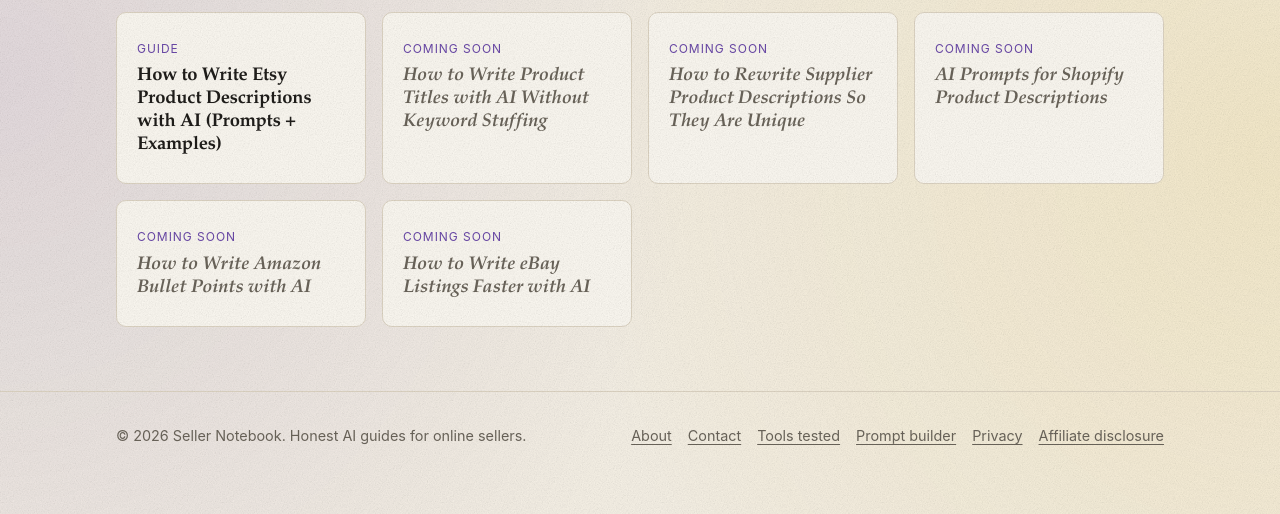
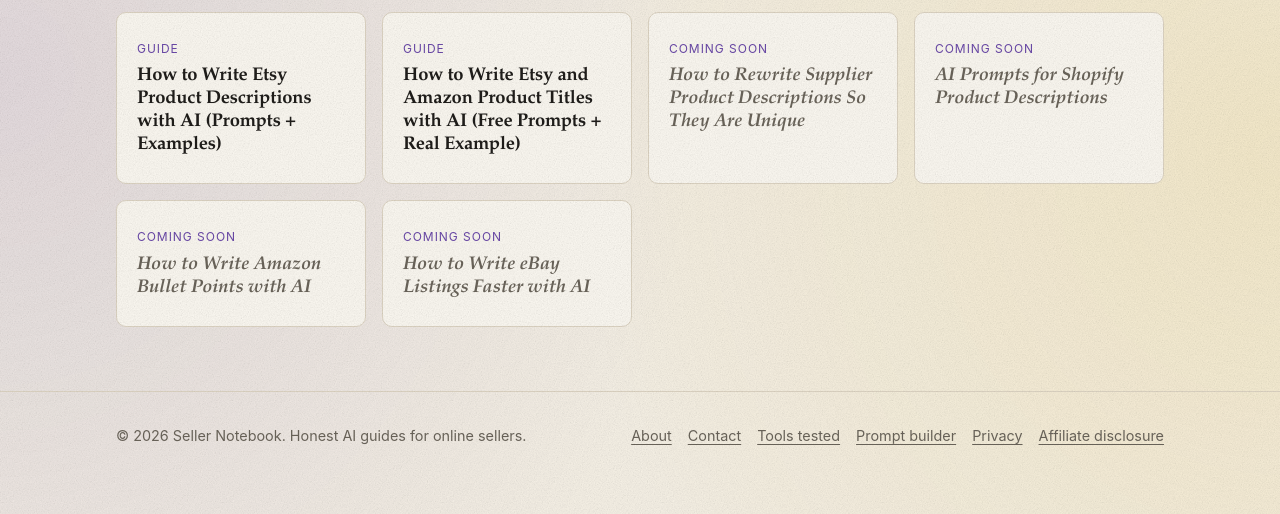
Before and after one commit to BojanaPetronjevic/sellernotebook, a plain HTML site: page listings/index.html in a window 1280 px wide. Shown: the part 286-800 px from the top of the page. Drawn offline with Linux system fonts and the light colour scheme.

Commit message:
Listings: link product titles guide

```diff
--- a/listings/index.html
+++ b/listings/index.html
@@ -69,7 +69,7 @@
       <p class="lead">Write titles and descriptions that are clear, accurate and easy to find, with AI doing the first draft.</p>
       <ul class="card-grid">
         <li class="card"><span class="tag">Guide</span><h3><a href="/etsy-product-descriptions-ai/">How to Write Etsy Product Descriptions with AI (Prompts + Examples)</a></h3></li>
-        <li class="card"><span class="tag">Coming soon</span><h3 class="soon">How to Write Product Titles with AI Without Keyword Stuffing</h3></li>
+        <li class="card"><span class="tag">Guide</span><h3><a href="/ai-product-titles/">How to Write Etsy and Amazon Product Titles with AI (Free Prompts + Real Example)</a></h3></li>
         <li class="card"><span class="tag">Coming soon</span><h3 class="soon">How to Rewrite Supplier Product Descriptions So They Are Unique</h3></li>
         <li class="card"><span class="tag">Coming soon</span><h3 class="soon">AI Prompts for Shopify Product Descriptions</h3></li>
         <li class="card"><span class="tag">Coming soon</span><h3 class="soon">How to Write Amazon Bullet Points with AI</h3></li>
```
